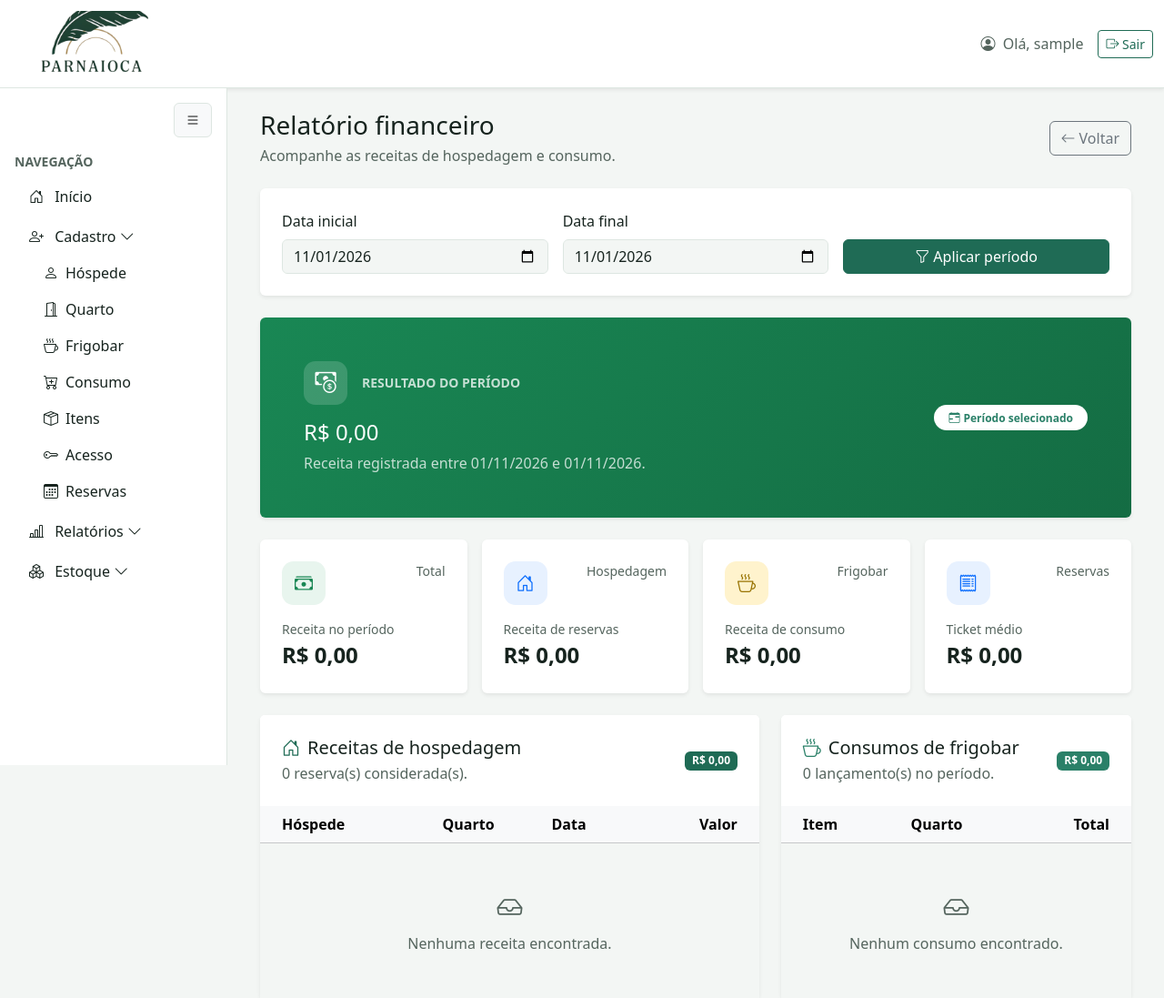
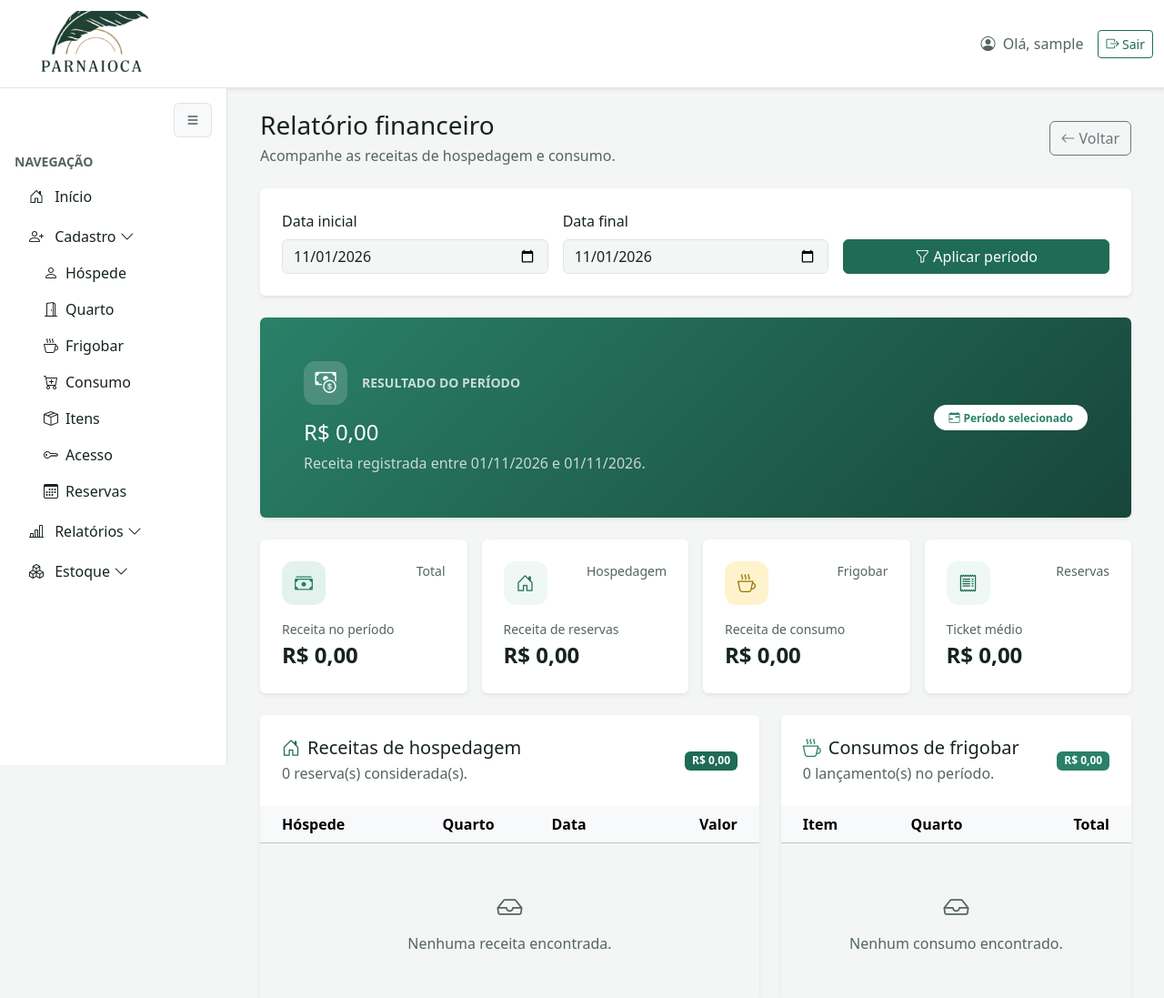
Before and after one commit to LuizMiguel-k1ngm/Parnaioca, a PHP site: page /relatorios/financeiro in a window 1280 px wide. Shown: the top 1097 px of the page at 91% size. Run offline with PHP 8.4, Linux system fonts and the light colour scheme; the visitor is signed in with stand-in values (Sample User, id 1); data comes from the database, SQL or seed files in the repository; data that the repository does not hold is empty.

Commit message:
add: adicionando estilo na  tela de relatorios financeiros

```diff
--- a/app/Views/relatorios/financeiro/index.php
+++ b/app/Views/relatorios/financeiro/index.php
@@ -86,7 +86,7 @@ $formatarMoeda = static fn(float $valor): string => 'R$ ' . number_format($valor
 
     <style>
         .financeiro-hero {
-            background: linear-gradient(135deg, #198754 0%, #146c43 100%);
+            background: linear-gradient(135deg, var(--brand-700) 0%, var(--brand-900) 100%);
             color: #fff;
         }
 
@@ -106,14 +106,14 @@ $formatarMoeda = static fn(float $valor): string => 'R$ ' . number_format($valor
         }
 
         .metric-icon {
-            background: #e8f5ee;
-            color: #198754;
+            background: var(--brand-100);
+            color: var(--brand-700);
             font-size: 1.25rem;
         }
 
         .metric-icon.primary {
-            background: #e7f1ff;
-            color: #0d6efd;
+            background: var(--brand-050);
+            color: var(--brand-800);
         }
 
         .metric-icon.warning {
```
